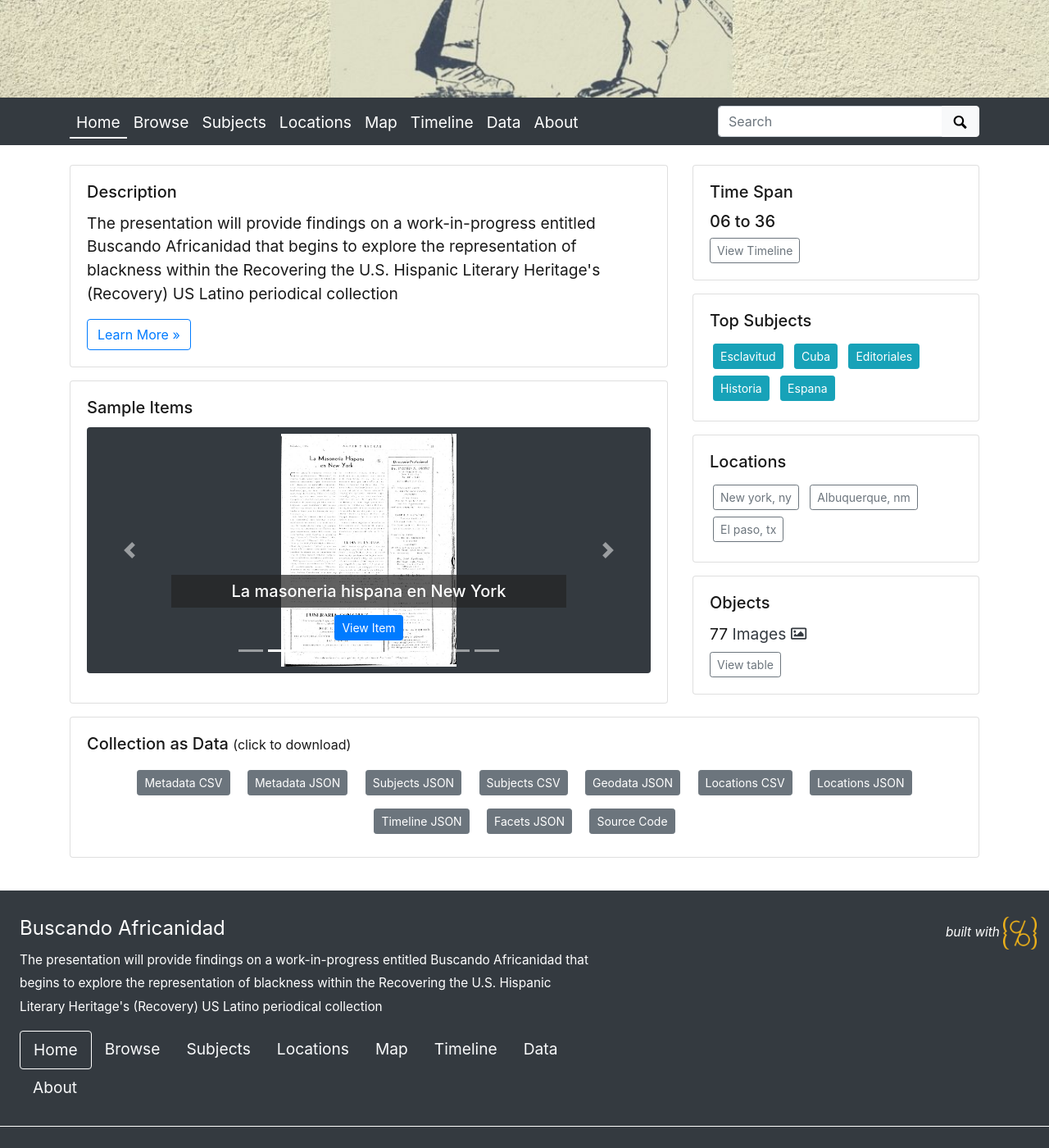
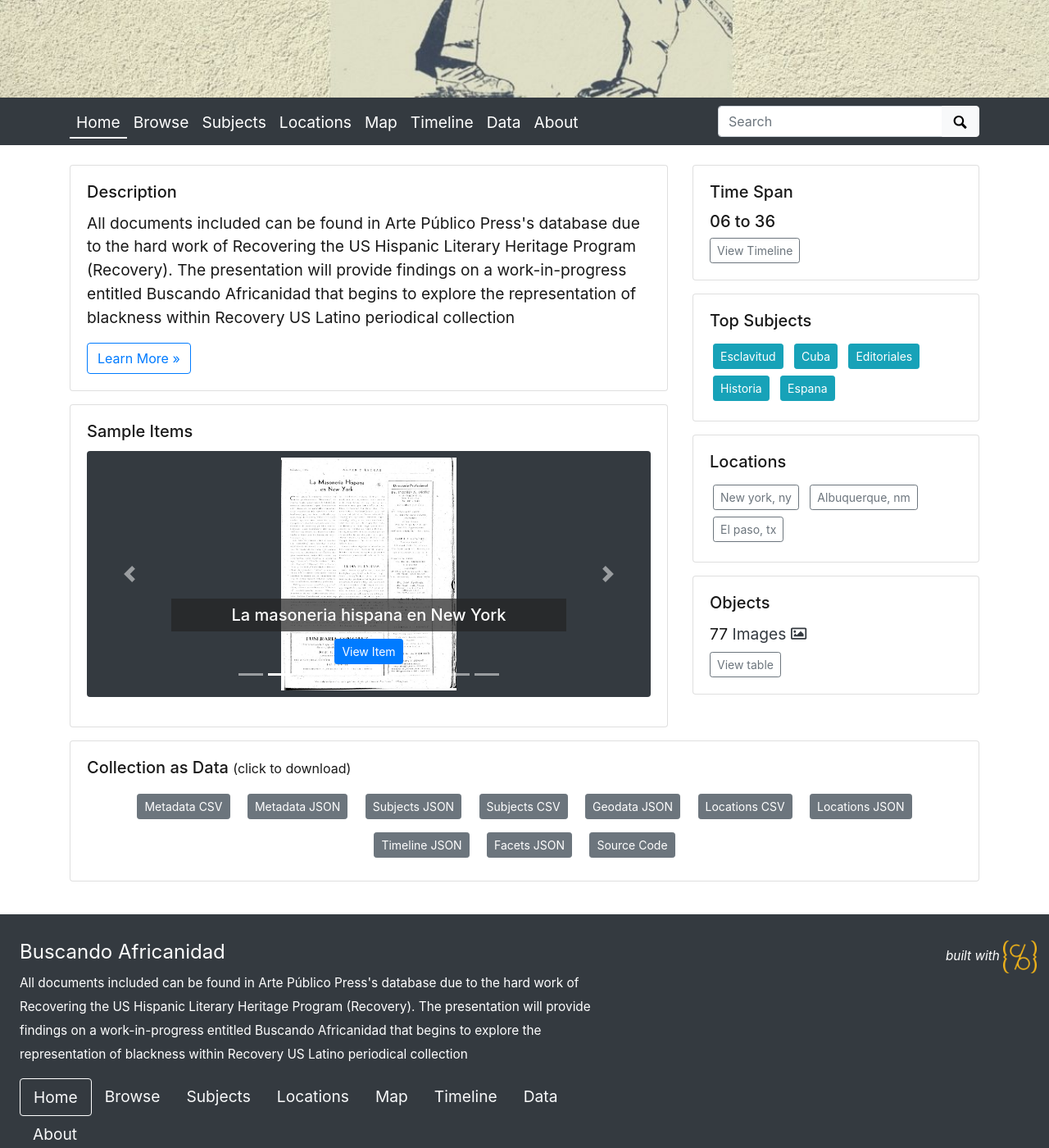
Before and after one commit to roseliabanuelos/buscandoafricanidad, a Jekyll site: the page built from index.md, in a window 1280 px wide and 1400 px high, scrolled down 462 px. Shown: the whole window at 82% size. Built offline with Jekyll 4.4.1, drawn with Linux system fonts in a browser that asks for light colours.

Commit message:
update description

```diff
--- a/_config.yml
+++ b/_config.yml
@@ -25,7 +25,7 @@
 tagline: Searching for Blackness in Nineteenth Century Hispanic American Periodicals
 # description appears in meta tags and other locations
 # this description might appear in search result lists, keep around 160 characters max
-description: "The presentation will provide findings on a work-in-progress entitled Buscando Africanidad that begins to explore the representation of blackness within the Recovering the U.S. Hispanic Literary Heritage's (Recovery) US Latino periodical collection"
+description: "All documents included can be found in Arte Público Press's database due to the hard work of Recovering the US Hispanic Literary Heritage Program (Recovery). The presentation will provide findings on a work-in-progress entitled Buscando Africanidad that begins to explore the representation of blackness within Recovery US Latino periodical collection"
 # creator of the digital collection, to appear in meta tags; we typically use our GitHub usernames but feel free to just use your name
 author: Roselia Banuelos
 
```
